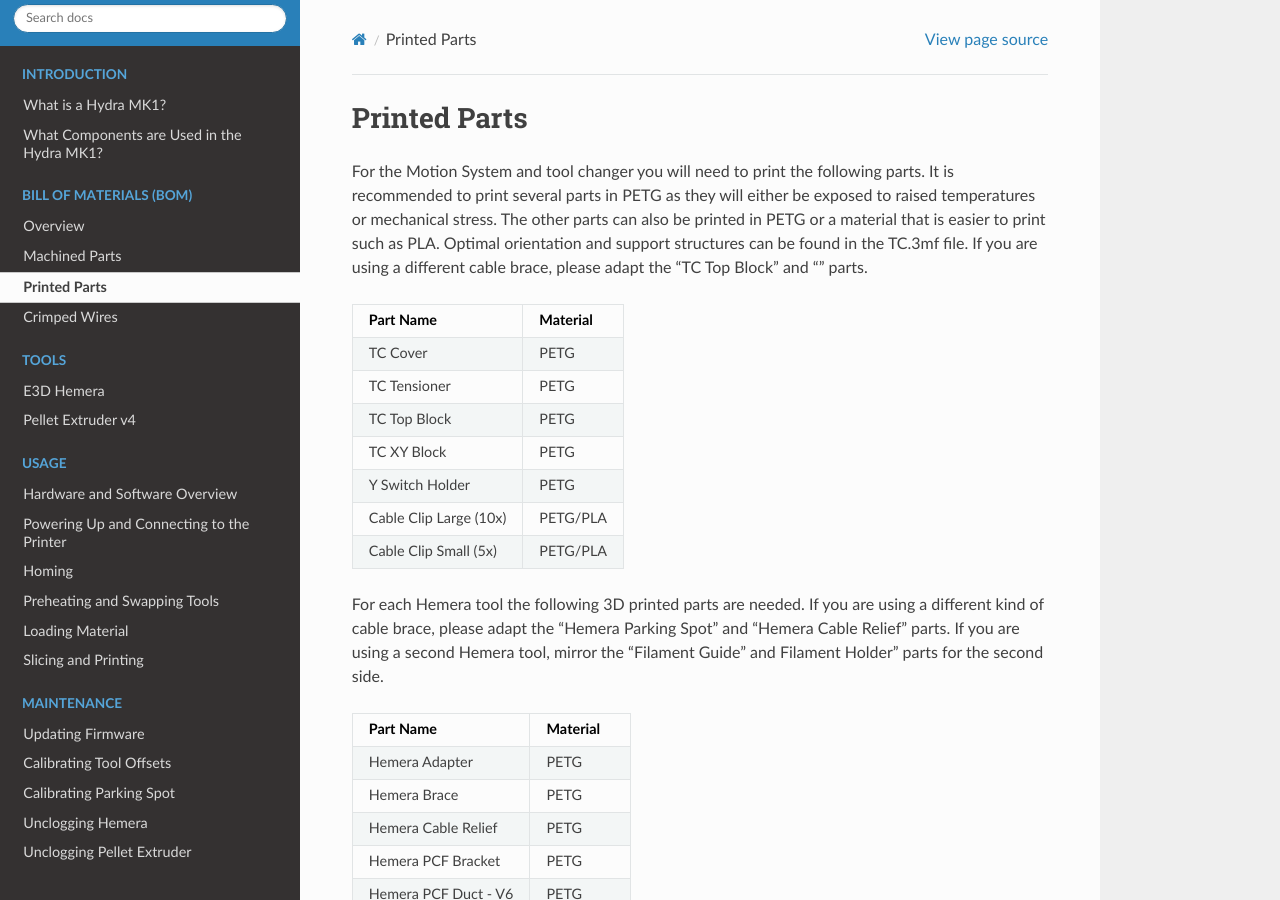
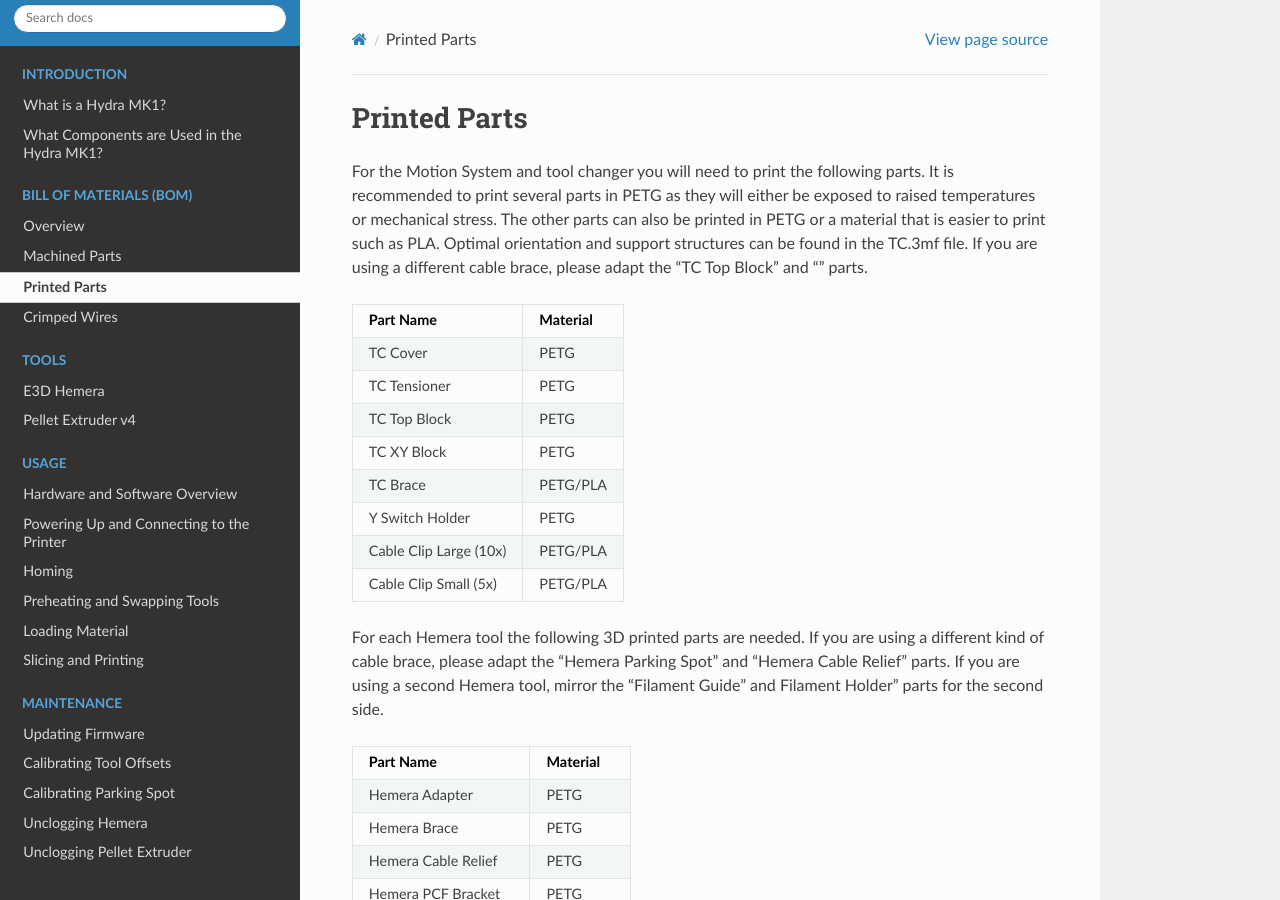
Before and after one commit to srl-ethz/hydra-documentation, a Sphinx documentation site: the page built from docs/source/bom/printed.rst, in a window 1280 px wide and 900 px high. Built offline with Sphinx 7.4.7 and the Read the Docs theme 2.0.0, drawn with Linux system fonts in a browser that asks for light colours; pages that are not in the unit, such as notebooks, are missing from menus.

Commit message:
Update printed.rst

```diff
--- a/docs/source/bom/printed.rst
+++ b/docs/source/bom/printed.rst
@@ -11,6 +11,7 @@ TC Cover                      PETG
 TC Tensioner                  PETG
 TC Top Block                  PETG
 TC XY Block                   PETG
+TC Brace                      PETG/PLA
 Y Switch Holder               PETG
 Cable Clip Large (10x)        PETG/PLA
 Cable Clip Small (5x)         PETG/PLA
```
